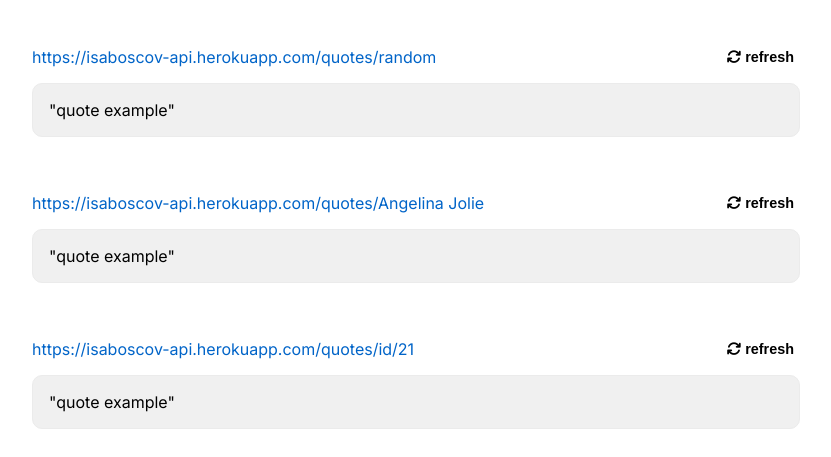
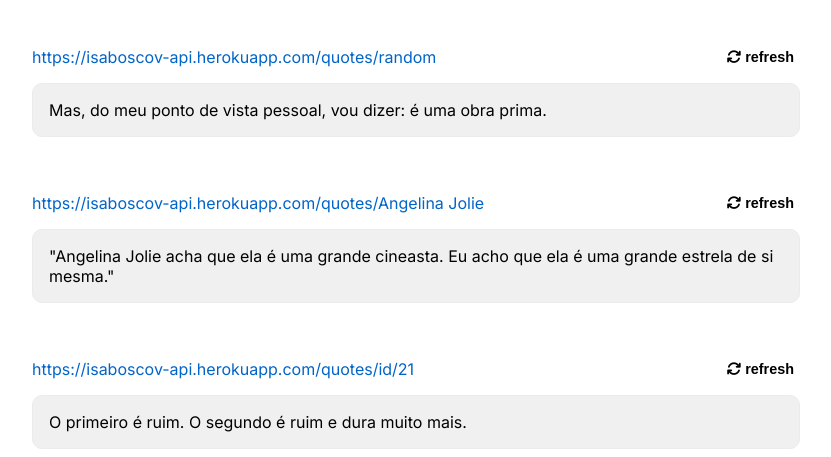
Before and after one commit to muacelle/apisabelaboscov, a website: page public/index.html in a window 1280 px wide. Shown: the part 93-550 px from the top of the page, without its empty margins (224-1055 px from the left). Drawn offline with Linux system fonts and the light colour scheme.

Commit message:
html quotes

```diff
--- a/public/index.html
+++ b/public/index.html
@@ -27,7 +27,7 @@
                     <a href="https://isaboscov-api.herokuapp.com/quotes/random">https://isaboscov-api.herokuapp.com/quotes/random</a>
                     <button class="refresh"><i class="fa-solid fa-arrows-rotate"></i> refresh</button>
                 </div>
-                <p class="quote">"quote example"</p>
+                <p class="quote">Mas, do meu ponto de vista pessoal, vou dizer: é uma obra prima.</p>
             </div>
 
             <div class="bysubject">
@@ -35,7 +35,7 @@
                     <a href="https://isaboscov-api.herokuapp.com/quotes/Angelina Jolie">https://isaboscov-api.herokuapp.com/quotes/Angelina Jolie</a>
                     <button class="refresh"><i class="fa-solid fa-arrows-rotate"></i> refresh</button>
                 </div>
-                <p class="quote">"quote example"</p>
+                <p class="quote">"Angelina Jolie acha que ela é uma grande cineasta. Eu acho que ela é uma grande estrela de si mesma."</p>
             </div>
 
             <div class="byID">
@@ -43,7 +43,7 @@
                     <a href="https://isaboscov-api.herokuapp.com/quotes/id/21">https://isaboscov-api.herokuapp.com/quotes/id/21</a>
                     <button class="refresh"><i class="fa-solid fa-arrows-rotate"></i> refresh</button>
                 </div>
-                <p class="quote">"quote example"</p>
+                <p class="quote">O primeiro é ruim. O segundo é ruim e dura muito mais.</p>
             </div>
 
         </div>
```
